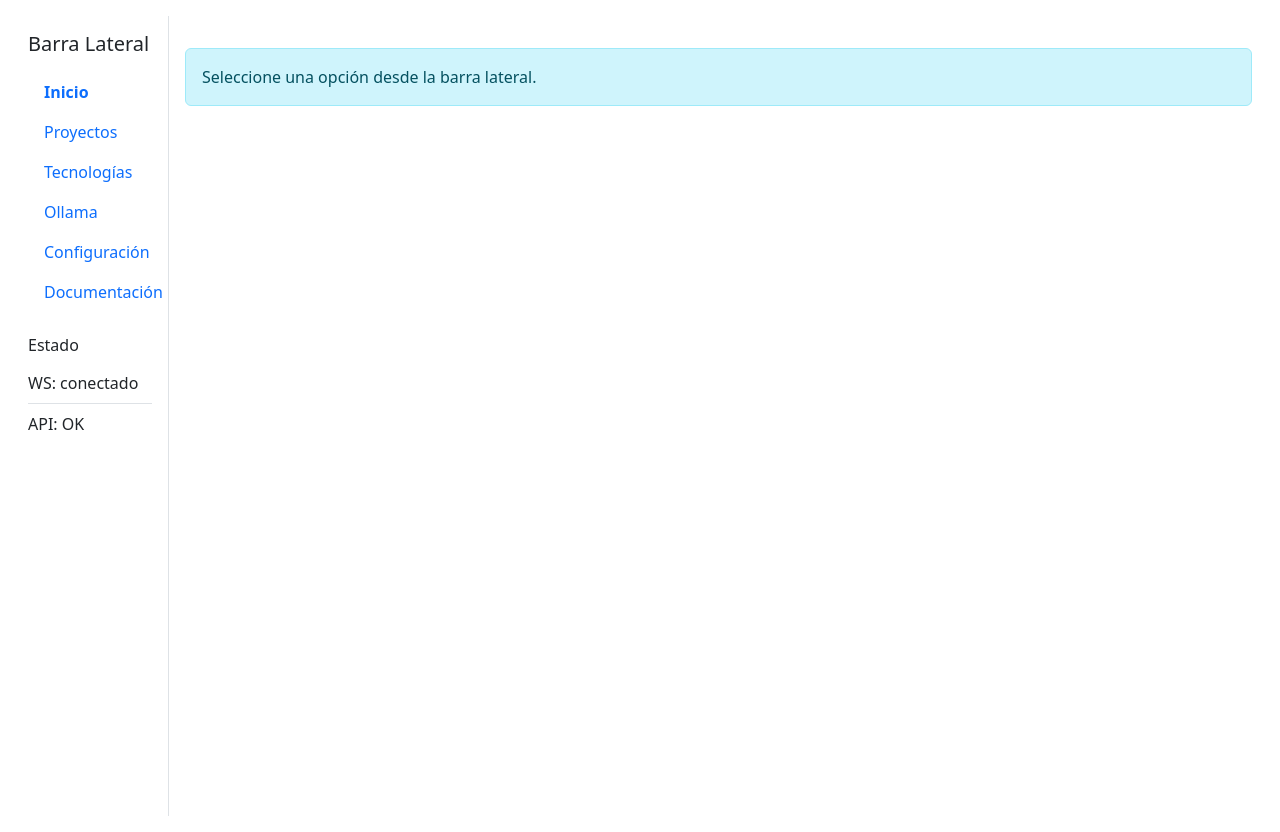
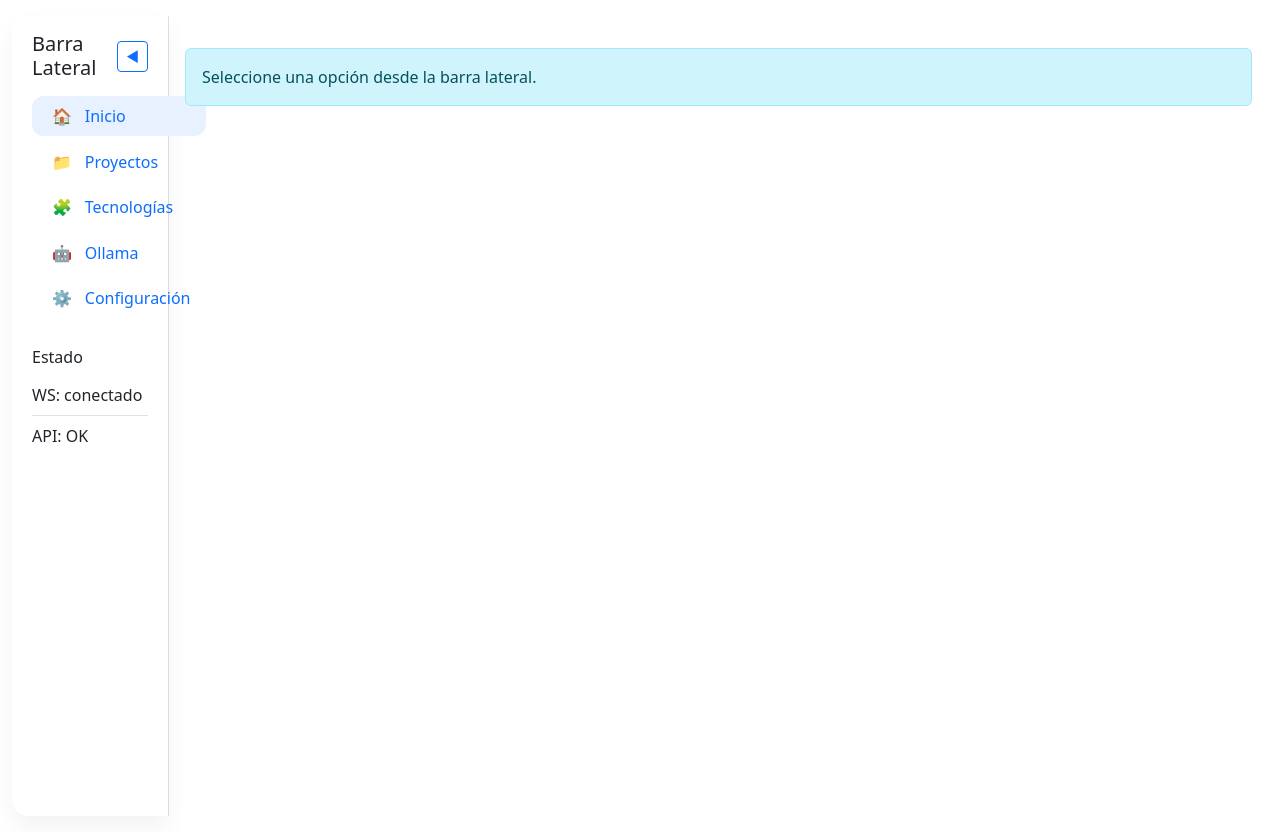
Before and after one commit to 2012lucho/test_desarrollo_local, a Vue app in the folder frontend/: page / in a window 1280 px wide. Built offline with nearby package versions, Linux system fonts and the light colour scheme.

Commit message:
Se modifica barra lateral izquierda

```diff
--- a/frontend/App.vue
+++ b/frontend/App.vue
@@ -1,10 +1,13 @@
 <template>
   <div class="container-fluid py-3">
     <div class="row g-0">
-      <div class="col-12 sidebar-half border-end min-vh-100">
-        <BarraLateralIzquierda />
+      <div
+        class="col-12 sidebar-column border-end min-vh-100"
+        :class="sidebarCollapsed ? 'sidebar-collapsed' : 'sidebar-expanded'"
+      >
+        <BarraLateralIzquierda :collapsed="sidebarCollapsed" @toggle="sidebarCollapsed = !sidebarCollapsed" />
       </div>
-      <div class="col-12 main-expanded">
+      <div class="col-12 main-column" :class="sidebarCollapsed ? 'main-expanded-collapsed' : 'main-expanded'">
         <ZonaOperaciones />
       </div>
     </div>
@@ -13,20 +16,31 @@
 </template>
 
 <script setup>
+import { ref } from 'vue';
 import BarraLateralIzquierda from './componentes/layout/BarraLateralIzquierda.vue';
 import ZonaOperaciones from './componentes/layout/ZonaOperaciones.vue';
 import GestorModals from './componentes/layout/GestorModals.vue';
+
+const sidebarCollapsed = ref(false);
 </script>
 
 <style scoped>
 @media (min-width: 1200px) {
-  .sidebar-half {
+  .sidebar-column.sidebar-expanded {
     flex: 0 0 12.5%;
     max-width: 12.5%;
   }
-  .main-expanded {
+  .sidebar-column.sidebar-collapsed {
+    flex: 0 0 6.25%;
+    max-width: 6.25%;
+  }
+  .main-column.main-expanded {
     flex: 0 0 87.5%;
     max-width: 87.5%;
   }
+  .main-column.main-expanded-collapsed {
+    flex: 0 0 93.75%;
+    max-width: 93.75%;
+  }
 }
 </style>
--- a/frontend/componentes/layout/BarraLateralIzquierda.vue
+++ b/frontend/componentes/layout/BarraLateralIzquierda.vue
@@ -1,16 +1,65 @@
 <template>
-  <div class="p-3">
-    <h2 class="h5 mb-3">Barra Lateral</h2>
-    <nav class="nav flex-column">
-      <router-link class="nav-link" to="/" active-class="active" exact-active-class="active">Inicio</router-link>
-      <router-link class="nav-link" to="/proyectos" active-class="active">Proyectos</router-link>
-      <router-link class="nav-link" to="/tecnologias" active-class="active">Tecnologías</router-link>
-      <router-link class="nav-link" to="/ollama" active-class="active">Ollama</router-link>
-      <a class="nav-link" href="#">Configuración</a>
-      <a class="nav-link" href="#">Documentación</a>
+  <div :class="['sidebar-card', collapsed ? 'sidebar-card-collapsed' : 'sidebar-card-expanded']">
+    <div class="d-flex align-items-center justify-content-between mb-3">
+      <div>
+        <h2 class="h5 mb-0" v-if="!collapsed">Barra Lateral</h2>
+      </div>
+      <button
+        type="button"
+        class="btn btn-sm btn-outline-primary"
+        @click="$emit('toggle')"
+        :aria-label="collapsed ? 'Expandir menú' : 'Colapsar menú'"
+      >
+        <span v-if="collapsed">▶</span>
+        <span v-else>◀</span>
+      </button>
+    </div>
+
+    <nav :class="['nav', 'nav-pills', 'flex-column', collapsed ? 'text-center' : '']">
+      <router-link
+        class="nav-link d-flex align-items-center gap-2"
+        to="/"
+        active-class="active"
+        exact-active-class="active"
+        title="Inicio"
+      >
+        <span class="menu-icon">🏠</span>
+        <span v-if="!collapsed">Inicio</span>
+      </router-link>
+      <router-link
+        class="nav-link d-flex align-items-center gap-2"
+        to="/proyectos"
+        active-class="active"
+        title="Proyectos"
+      >
+        <span class="menu-icon">📁</span>
+        <span v-if="!collapsed">Proyectos</span>
+      </router-link>
+      <router-link
+        class="nav-link d-flex align-items-center gap-2"
+        to="/tecnologias"
+        active-class="active"
+        title="Tecnologías"
+      >
+        <span class="menu-icon">🧩</span>
+        <span v-if="!collapsed">Tecnologías</span>
+      </router-link>
+      <router-link
+        class="nav-link d-flex align-items-center gap-2"
+        to="/ollama"
+        active-class="active"
+        title="Ollama"
+      >
+        <span class="menu-icon">🤖</span>
+        <span v-if="!collapsed">Ollama</span>
+      </router-link>
+      <a class="nav-link d-flex align-items-center gap-2" href="#" title="Configuración">
+        <span class="menu-icon">⚙️</span>
+        <span v-if="!collapsed">Configuración</span>
+      </a>
     </nav>
 
-    <div class="mt-4">
+    <div class="mt-4" v-if="!collapsed">
       <h3 class="h6">Estado</h3>
       <ul class="list-group list-group-flush">
         <li class="list-group-item px-0">WS: conectado</li>
@@ -21,11 +70,39 @@
 </template>
 
 <script setup>
-// Componente en Composition API (script setup)
+const props = defineProps({
+  collapsed: { type: Boolean, default: false },
+});
 </script>
 
 <style scoped>
+.sidebar-card {
+  min-height: 100vh;
+  background: #ffffff;
+  border-radius: 1rem 0 0 1rem;
+  box-shadow: 0 0.75rem 1.5rem rgba(0, 0, 0, 0.05);
+  padding: 1rem 1.25rem;
+  transition: width 0.3s ease, padding 0.3s ease;
+}
+.sidebar-card-collapsed {
+  width: 100%;
+  padding: 1rem 0.75rem;
+}
+.sidebar-card-expanded {
+  width: 100%;
+}
+.nav-link {
+  border-radius: 0.75rem;
+  margin-bottom: 0.35rem;
+}
+.nav-link:hover,
 .nav-link.active {
-  font-weight: 700;
+  background-color: #e7f1ff;
+  color: #0d6efd;
+}
+.menu-icon {
+  width: 1.8rem;
+  display: inline-flex;
+  justify-content: center;
 }
 </style>
```
